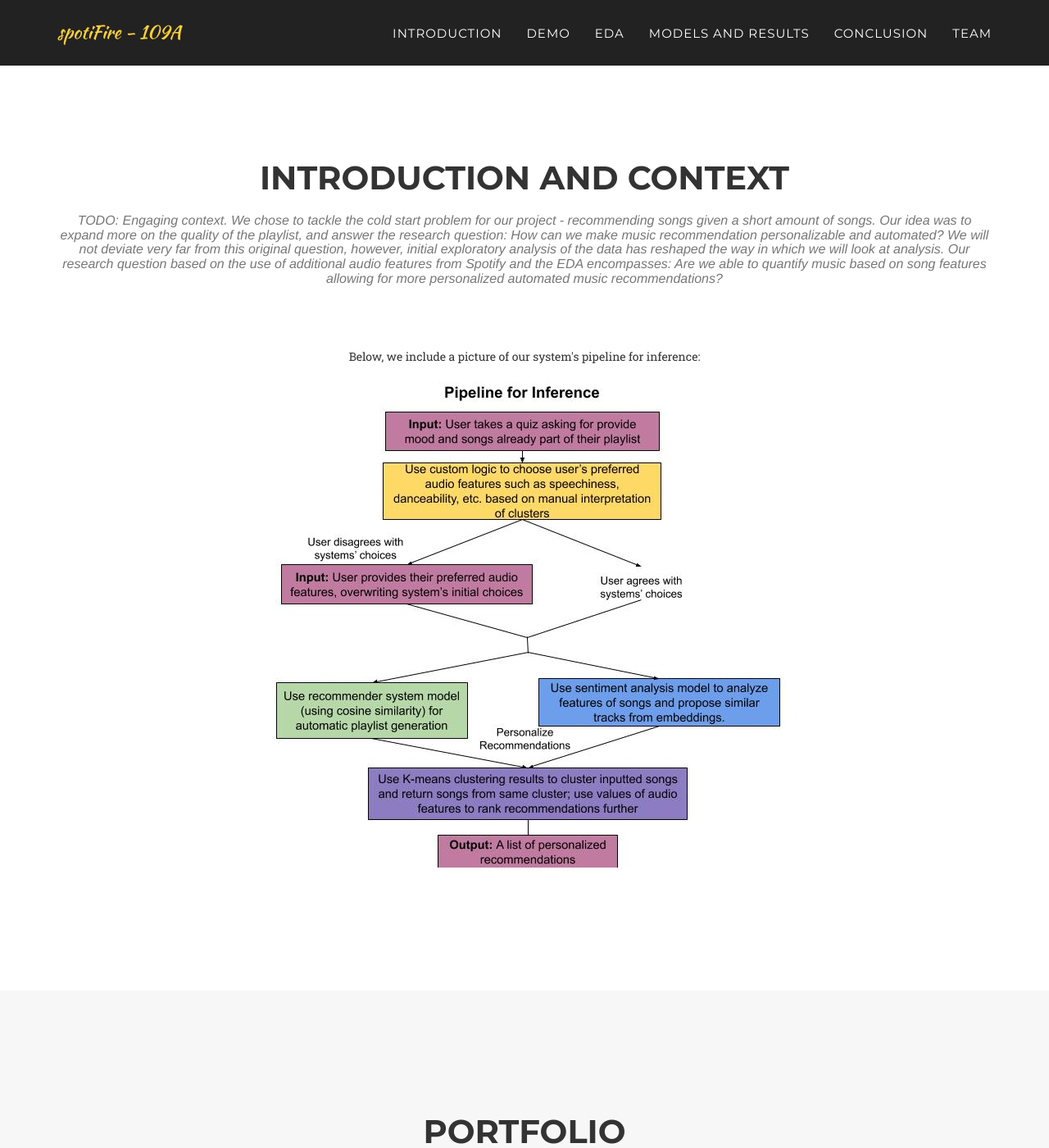
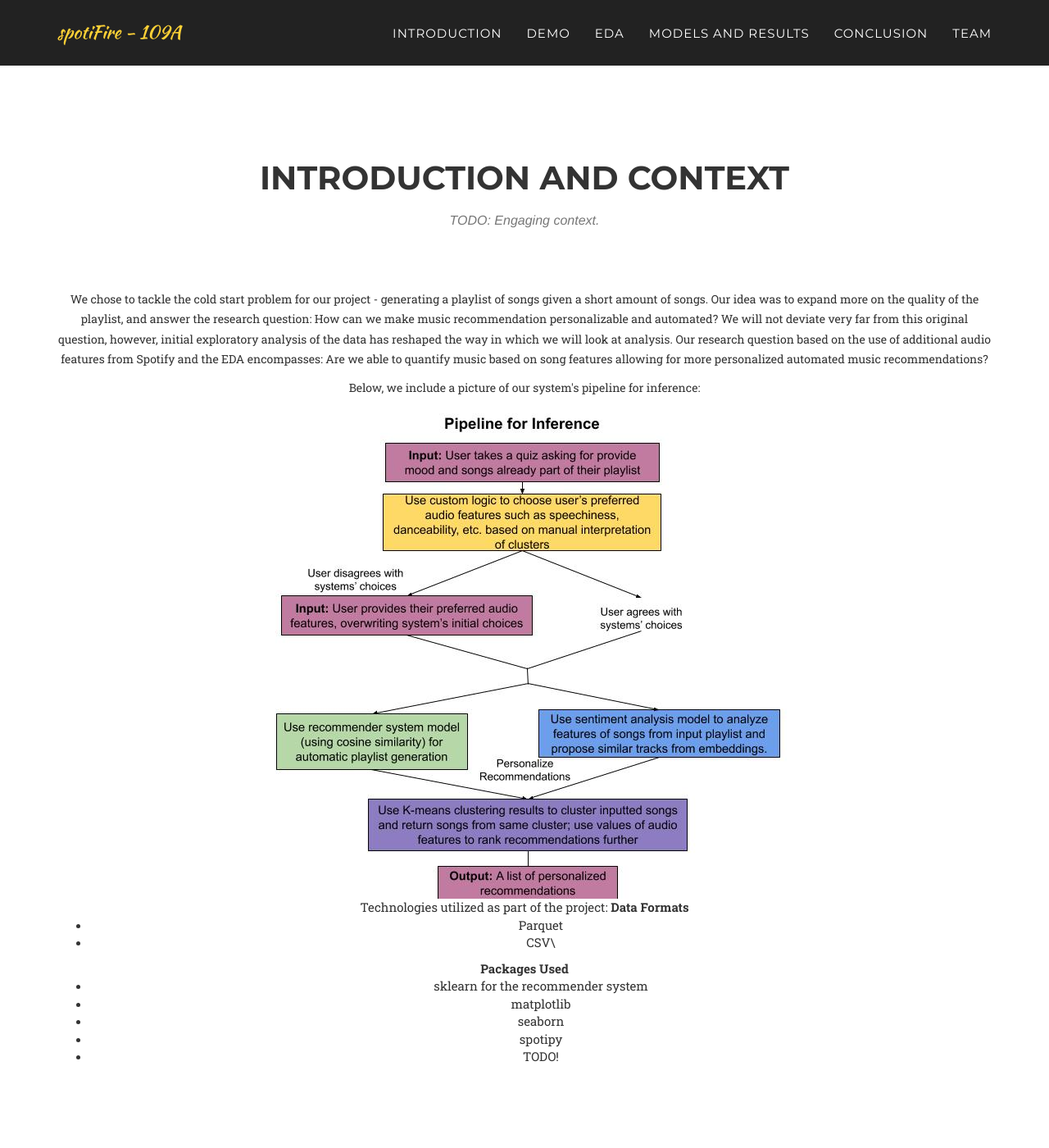
Before and after one commit to riacheruvu/109A_Final_Project, a Jekyll site: the page built from docs/index.html, in a window 1280 px wide and 1400 px high, scrolled down 1126 px. Shown: the whole window at 82% size. Built offline with Jekyll 4.4.1, drawn with Linux system fonts in a browser that asks for light colours; some web fonts are replaced.

Commit message:
More changes to the website.

```diff
--- a/docs/_includes/EDA.html
+++ b/docs/_includes/EDA.html
@@ -12,9 +12,6 @@
             <p class="text-muted">The Million Playlists dataset originally consisted of 9 columns - we added 8 more columns to the dataset corresponding to audio features of the tracks obtained using the Spotify API.</p>
 
             <ul>
-              <li>Coffee</li>
-              <li>Tea</li>
-              <li>Milk</li>
                 <li>Pid: The playlist ID</li>
                 <li>Pos: The position of the song in the playlist</li>
                 <li>Artist_name: The name of the song artist</li>
--- a/docs/_includes/header.html
+++ b/docs/_includes/header.html
@@ -31,7 +31,7 @@
                         <a class="page-scroll" href="#team">Models and Results</a>
                     </li>
                     <li>
-                        <a class="page-scroll" href="#team">Conclusion</a>
+                        <a class="page-scroll" href="#contact">Conclusion</a>
                     </li>
                     <li>
                         <a class="page-scroll" href="#contact">Team</a>
--- a/docs/_includes/introduction.html
+++ b/docs/_includes/introduction.html
@@ -4,10 +4,25 @@
             <div class="row">
                 <div class="col-lg-12 text-center">
                     <h2 class="section-heading">Introduction and Context</h2>
-                    <h3 class="section-subheading text-muted">TODO: Engaging context. We chose to tackle the cold start problem for our project - recommending songs given a short amount of songs. Our idea was to expand more on the quality of the playlist, and answer the research question: How can we make music recommendation personalizable and automated? We will not deviate very far from this original question, however, initial exploratory analysis of the data has reshaped the way in which we will look at analysis. Our research question based on the use of additional audio features from Spotify and the EDA encompasses: Are we able to quantify music based on song features allowing for more personalized automated music recommendations? </h3>
+                    <h3 class="section-subheading text-muted">TODO: Engaging context.</h3>
+                    <p> We chose to tackle the cold start problem for our project - generating a playlist of songs given a short amount of songs. Our idea was to expand more on the quality of the playlist, and answer the research question: How can we make music recommendation personalizable and automated? We will not deviate very far from this original question, however, initial exploratory analysis of the data has reshaped the way in which we will look at analysis. Our research question based on the use of additional audio features from Spotify and the EDA encompasses: Are we able to quantify music based on song features allowing for more personalized automated music recommendations?</p>
                     <p>Below, we include a picture of our system's pipeline for inference: </p>
                     <center><img src="img/Pipeline_For_Inference.jpg" alt="Pipeline for Inference"></center>
 
+                Technologies utilized as part of the project:
+                <b>Data Formats</b>
+                <ul>
+                <li>Parquet</li>
+                <li>CSV\</li>
+                </ul>
+                <b>Packages Used</b>
+                <ul>
+                <li>sklearn for the recommender system</li>
+                <li>matplotlib</li>
+                <li>seaborn</li>
+                <li>spotipy</li>
+                <li>TODO!</li>
+                </ul>
                 </div>
             </div>
     </section>
```
Also changed, not shown: docs/img/Pipeline_For_Inference.jpg.
